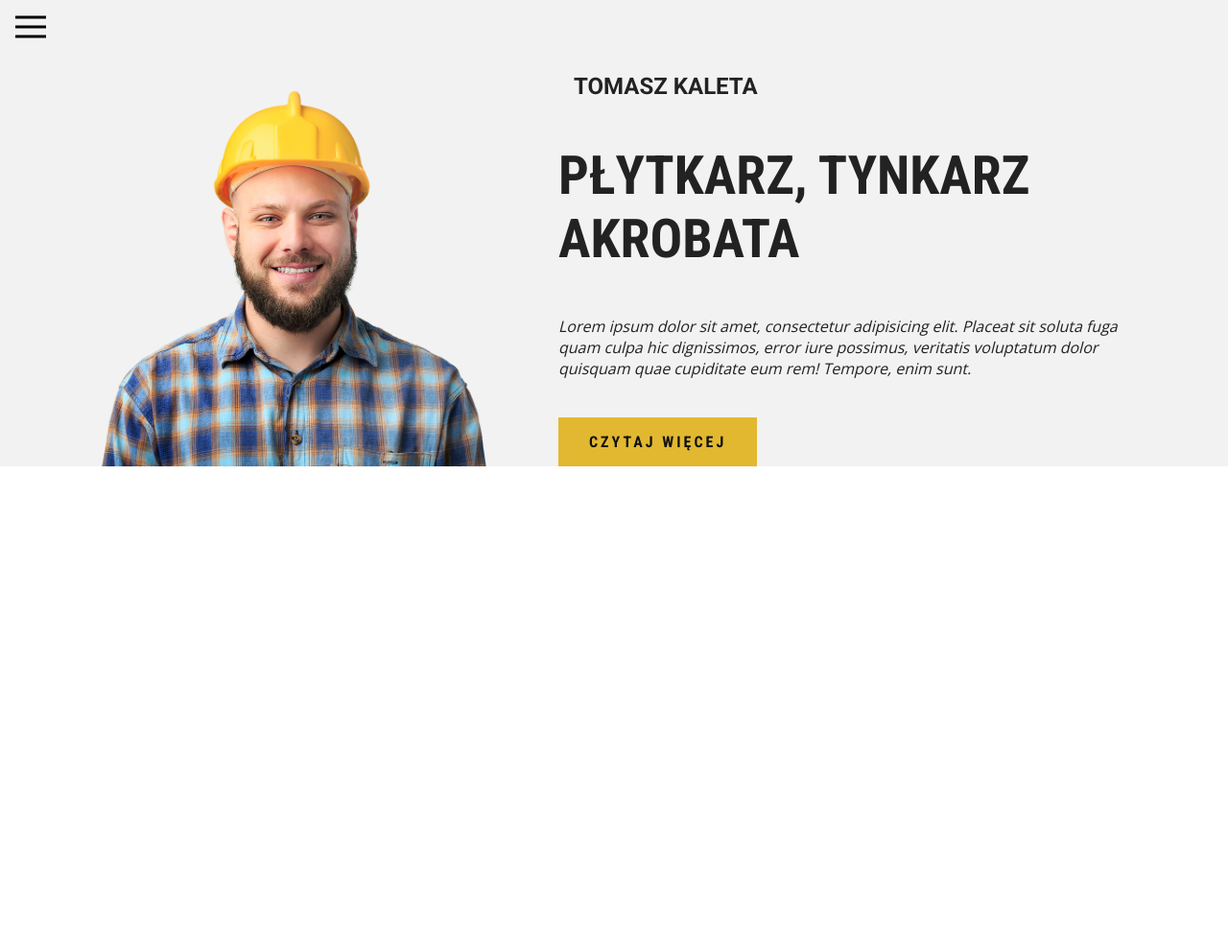
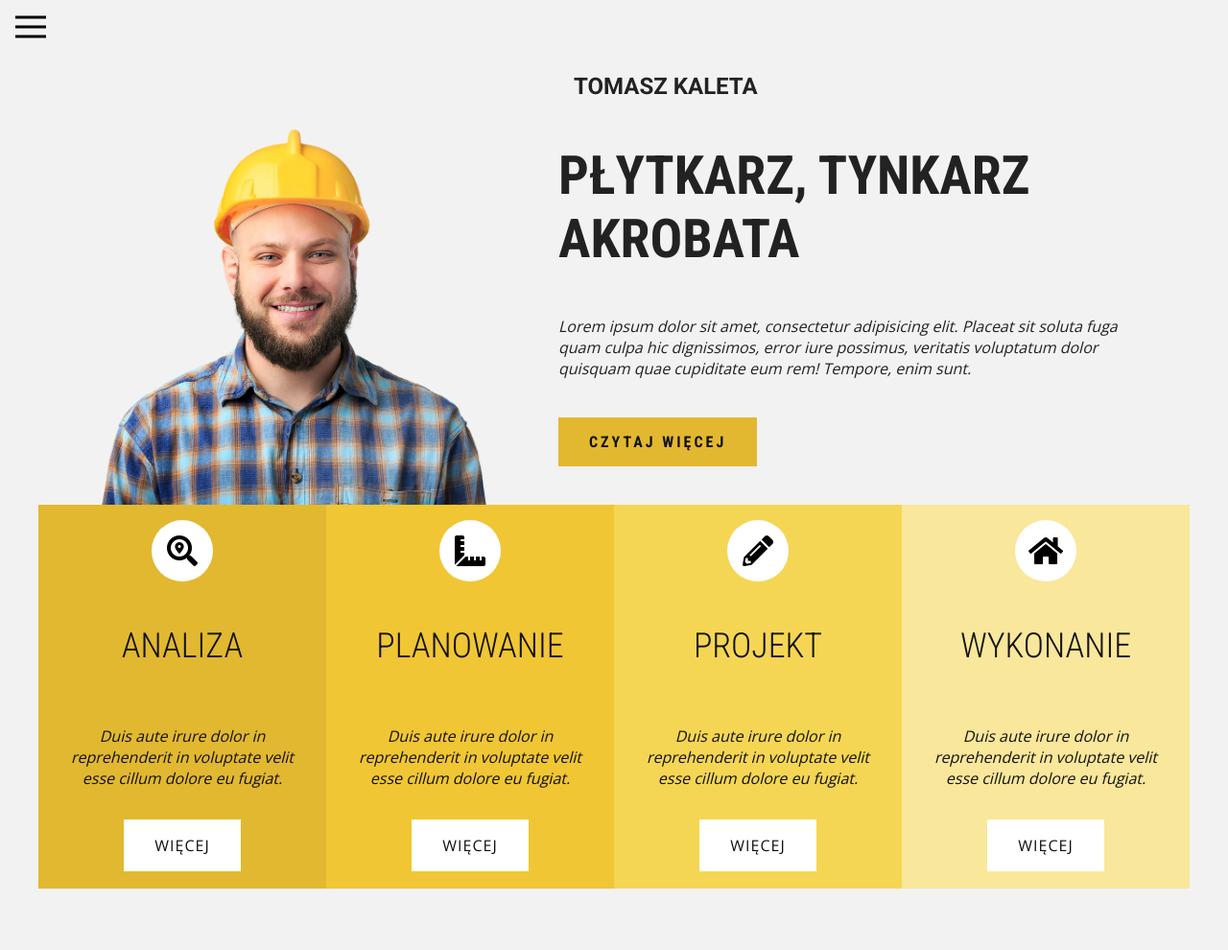
Before and after one commit to kamilmuzyka91/construction-company, a website: page index.html in a window 1280 px wide. Shown: the whole page at 96% size. Before the commit the page ends 800 px from the top, so only its background shows below. Drawn offline with nearby package versions, Linux system fonts and the light colour scheme.

Commit message:
section services ready

```diff
--- a/index.html
+++ b/index.html
@@ -1,5 +1,5 @@
 <!DOCTYPE html>
-<html lang="en">
+<html lang="pl">
 
 <head>
     <meta charset="UTF-8">
@@ -33,7 +33,7 @@
                 </ul>
             </nav>
         </header>
-        <section class="welcome">
+        <section class="welcome container">
             <div class="person">
                 <img src="/assets/person.png" alt="person" width="422px" class="responsive">
             </div>
@@ -49,15 +49,38 @@
                 <a class="btn--welcome cta__btn--welcome" href="#0"></a>
             </div>
         </section>
+        <section class="services">
+            <div class="tile tile--1">
+                <i class="circle fas fa-search-location"></i>
+                <h1 class="tile__title">analiza</h1>
+                <p class="tile__description">Duis aute irure dolor in reprehenderit in voluptate velit esse cillum
+                    dolore eu fugiat.</p>
+                <div> <a class="btn--tile cta__btn--tile" href="#0"></a></div>
+            </div>
+            <div class="tile tile--2">
+                <i class="circle fas fa-ruler-combined"></i>
+                <h1 class="tile__title">planowanie</h1>
+                <p class="tile__description">Duis aute irure dolor in reprehenderit in voluptate velit esse cillum
+                    dolore eu fugiat.</p>
+                <div> <a class="btn--tile cta__btn--tile" href="#0"></a></div>
+            </div>
+            <div class="tile tile--3">
+                <i class="circle fas fa-pencil-alt"></i>
+                <h1 class="tile__title">projekt</h1>
+                <p class="tile__description">Duis aute irure dolor in reprehenderit in voluptate velit esse cillum
+                    dolore eu fugiat.</p>
+                <div> <a class="btn--tile cta__btn--tile" href="#0"></a></div>
+            </div>
+            <div class="tile tile--4">
+                <i class=" circle fas fa-home"></i>
+                <h1 class="tile__title">wykonanie</h1>
+                <p class="tile__description">Duis aute irure dolor in reprehenderit in voluptate velit esse cillum
+                    dolore eu fugiat.</p>
+                <div> <a class="btn--tile cta__btn--tile" href="#0"></a></div>
+            </div>
+        </section>
     </div>
     <script src="./index.js"></script>
 </body>
 
 </html>
-
-<!-- <div class="btn__wrapper">
-    <a class="btn--header cta__btn--header" href="#0"></a>
-</div>
-<div class="btn__wrapper">
-    <a class="btn--tile cta__btn--tile" href="#0"></a>
-</div> -->
--- a/scss/elements/_cta__button--tile.scss
+++ b/scss/elements/_cta__button--tile.scss
@@ -1,7 +1,3 @@
-.btn__wrapper {
-  display: block;
-  text-align: center;
-
 .btn--tile {
   display: inline-block;
   border: none;
@@ -25,4 +21,3 @@
     content: "więcej";
   }
 }
-}
--- a/scss/elements/_cta__button--welcome.scss
+++ b/scss/elements/_cta__button--welcome.scss
@@ -3,7 +3,7 @@
   border: none;
   border-radius: 0;
   padding: 1em 2em;
-  margin: 2.5rem auto 0 0;
+  margin: 2.5rem 0 2.5rem 0;
   width: auto;
   &:hover {
     background-color: $--btn-hover-1;
--- /dev/null
+++ b/scss/elements/_services.scss
@@ -0,0 +1,53 @@
+.services {
+  display: flex;
+  justify-content: center;
+  flex-wrap: wrap;
+  color: $--black-font-;
+  padding-bottom: 4rem;
+
+  .tile {
+    display: flex;
+    flex-direction: column;
+    align-items: center;
+    width: 300px;
+    min-height: 400px;
+    text-align: center;
+
+    .circle {
+      display: flex;
+      align-items: center;
+      justify-content: center;
+      font-size: 2em;
+      text-align: center;
+      color: black;
+      background: #fff;
+      width: 4rem;
+      height: 4rem;
+      border-radius: 50%;
+      margin: 1rem;
+    }
+  }
+  .tile--1 {
+    background: $--bg-tile-1;
+  }
+
+  .tile--2 {
+    background: $--bg-tile-2;
+  }
+
+  .tile--3 {
+    background: $--bg-tile-3;
+  }
+
+  .tile--4 {
+    background: $--bg-tile-4;
+  }
+  .tile__title {
+    font: normal 300 2.25em $main-font-1;
+    text-transform: uppercase;
+  }
+  .tile__description {
+    font: italic 400 1em $main-font-3;
+    margin: 2rem;
+  }
+}
--- a/scss/elements/_welcome.scss
+++ b/scss/elements/_welcome.scss
@@ -4,8 +4,6 @@
 
   @include desktop {
     flex-direction: row;
-    margin: 0 auto;
-    width: 1088px;
   }
 
   .person {
--- a/scss/main.scss
+++ b/scss/main.scss
@@ -1,3 +1,9 @@
+@import "./settings/index";
+@import "./elements/header";
+@import "./elements/cta__button--welcome";
+@import "./elements/cta__button--tile";
+@import "./elements/welcome";
+@import "./elements/services";
 * {
   box-sizing: border-box;
 }
@@ -15,9 +21,3 @@ body {
   margin: 0 auto;
   width: 1088px;
 }
-
-@import "./settings/index";
-@import "./elements/header";
-@import "./elements/cta__button--welcome";
-@import "./elements/cta__button--tile";
-@import "./elements/welcome";
--- a/scss/settings/_variables.scss
+++ b/scss/settings/_variables.scss
@@ -20,8 +20,3 @@ $--bg-tile-1: #e2b831;
 $--bg-tile-2: #f1c634;
 $--bg-tile-3: #f5d654;
 $--bg-tile-4: #f9e79b;
-
-// <i class="fas fa-search-location"></i> analiza
-// <i class="fas fa-ruler-combined"></i> planowanie
-// <i class="fas fa-pencil-alt"></i> projektowanie
-// <i class="fas fa-house-user"></i> budowanie
```
Also changed, not shown: css/main.css, scss/settings/_mixins.scss (line endings or trailing spaces), 1 other file. Lines whose indentation alone changed are shown as unchanged.
